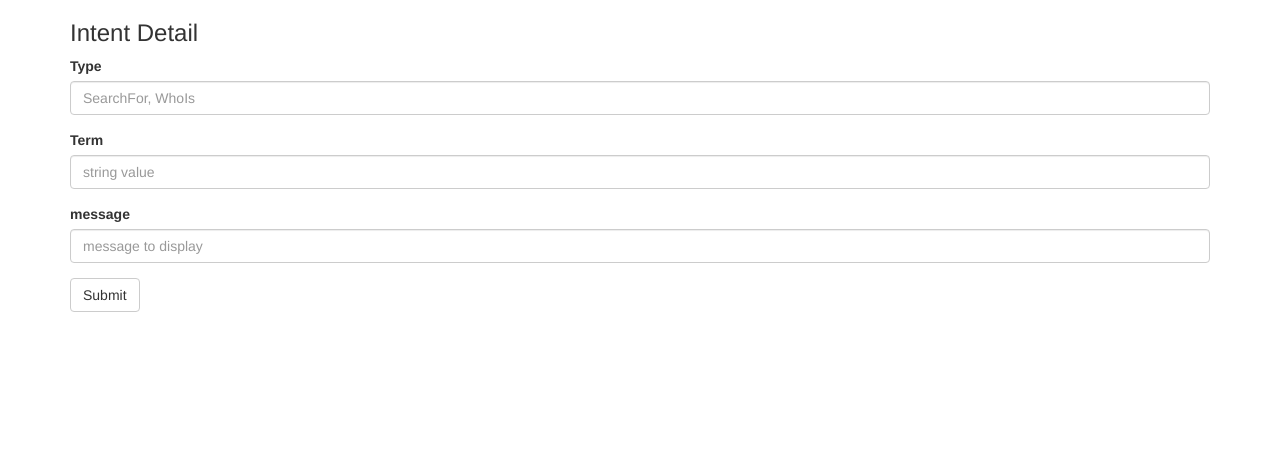
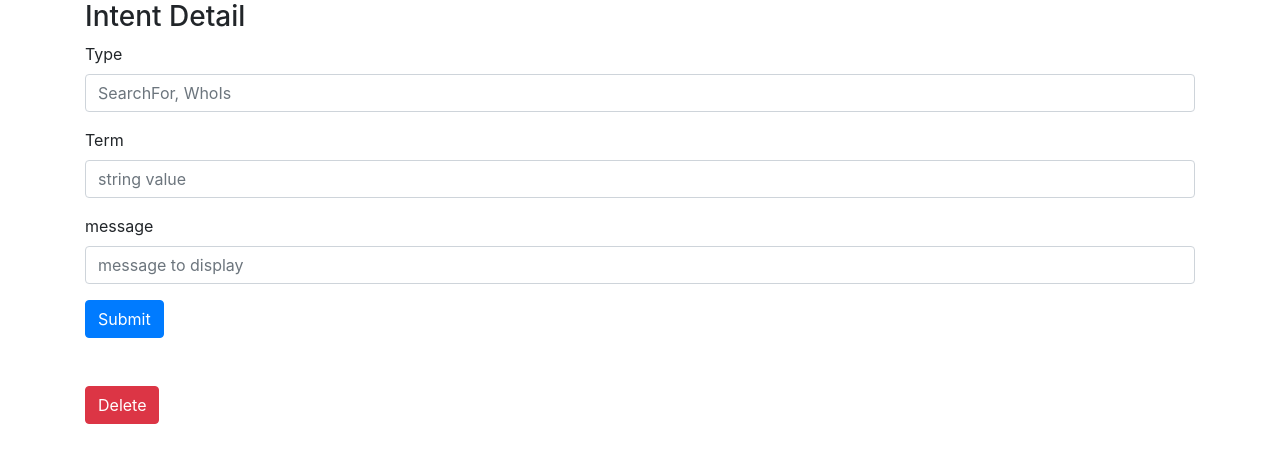
Before and after one commit to TheLampshady/api-ai-sandbox, a Python web app: template echo/templates/intentDetail.html in a window 1280 px wide. Shown: the top 463 px of the page. Run offline with Jinja, Linux system fonts and the light colour scheme; the template is opened without the code that fills it, so the values that code supplies are empty; some libraries are stand-ins or nearby versions.

Commit message:
added ability to delete an intent from admin

```diff
--- a/echo/templates/intentDetail.html
+++ b/echo/templates/intentDetail.html
@@ -18,7 +18,13 @@
     <label for="message">message</label>
     <input type="text" class="form-control" name="message" id="message" placeholder="message to display" value="{{intent.message}}">
   </div>
-  <button type="submit" class="btn btn-default">Submit</button>
+  <button type="submit" class="btn btn-primary">Submit</button>
+</form>
+
+<br><br>
+<form method="POST">
+  <input type="hidden" name="_method" value="DELETE">
+  <button type="submit" class="btn btn-danger">Delete</button>
 </form>
 
 {% endblock %}
```
Also changed, not shown: echo/handlers/default.py (+5 -5 lines), echo/handlers/intent.py (+9 -0 lines).
